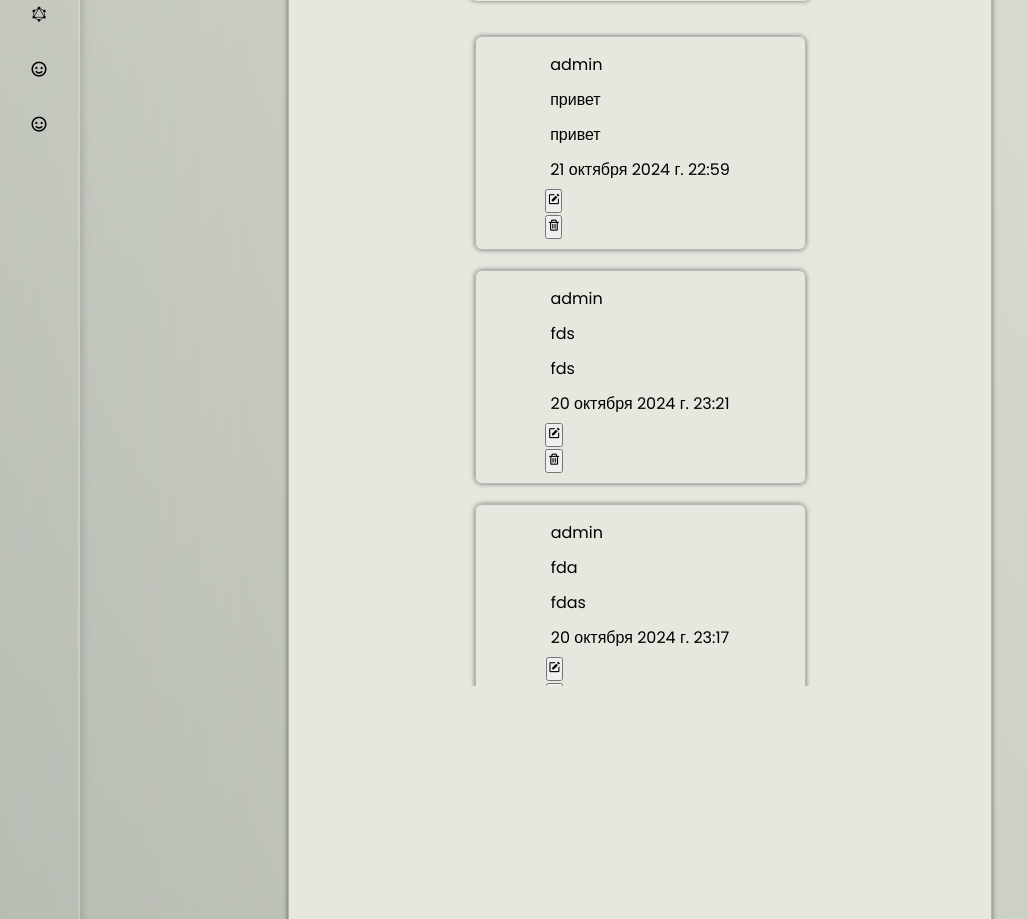
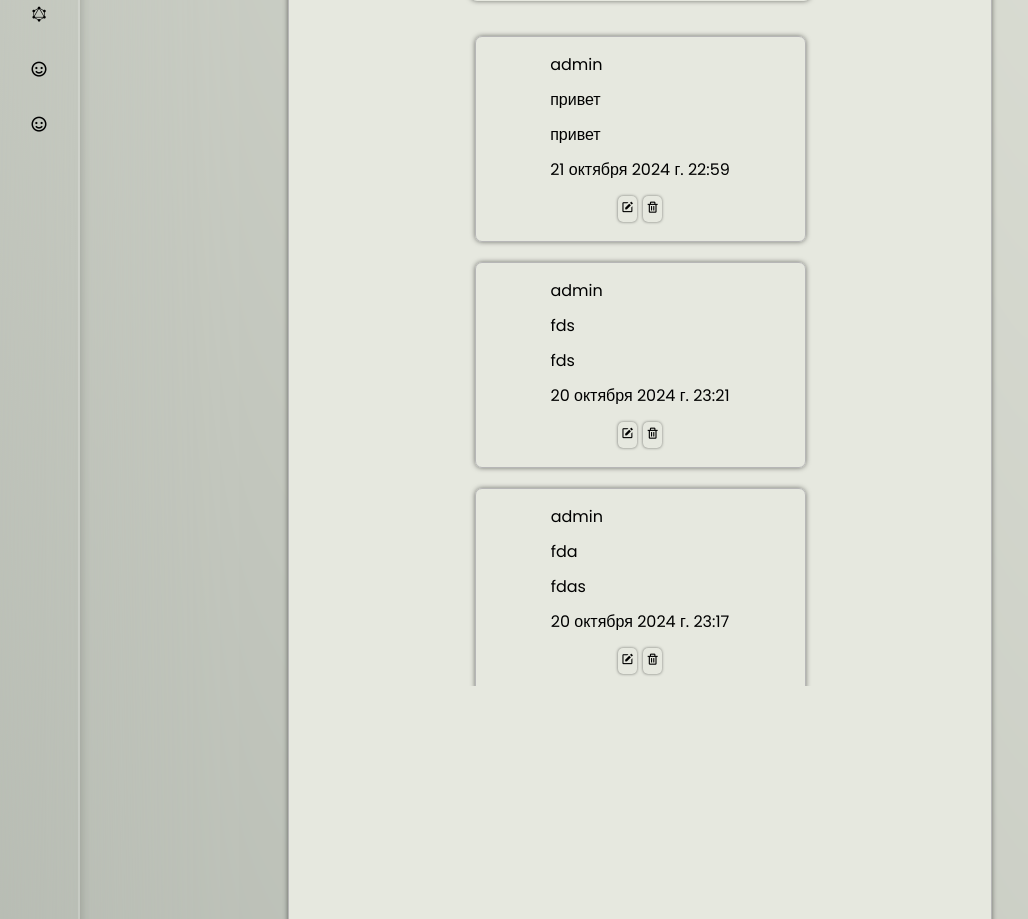
Before and after one commit to SergeyPavelev/Friends, a Django app: page /messenger/im/posts/ in a window 1280 px wide. Shown: the part 567-1486 px from the top of the page, without its empty margins (0-1028 px from the left). Run offline with Django 4.2, Linux system fonts and the light colour scheme; a user stored in the database is signed in; data comes from the database, SQL or seed files in the repository; both versions use the stored data as it was after the commit.

```diff
--- a/static/css/messages.css
+++ b/static/css/messages.css
@@ -297,6 +297,18 @@ body {
     background: none;
 }
 
+.activate-btn:hover {
+    box-shadow: -.2px .2px 4px 0px rgba(0, 0, 0, .5);
+}
+
+.message-btns {
+    display: none;
+}
+
+.message-btns.active {
+    display: flex;
+}
+
 .message-btn button {
     margin: auto 2px;
     padding: 3px;
--- a/static/css/posts.css
+++ b/static/css/posts.css
@@ -91,3 +91,24 @@
 .lists-posts p {
     margin: 5px;
 }
+
+.post-btns {
+    margin: 3px auto;
+    padding: 3px;
+    display: flex;
+    align-items: center;
+    justify-content: center;
+}
+
+.div-post-btn button {
+    margin: 3px;
+    padding: 3px;
+    border: none;
+    box-shadow: -.1px .1px 3px 0px rgba(0, 0, 0, .5);
+    border-radius: 5px;
+    background: none;
+}
+
+.div-post-btn button:hover {
+    box-shadow: -.2px .2px 4px 0px rgba(0, 0, 0, .5);
+}
--- a/static/js/posts-forms.js
+++ b/static/js/posts-forms.js
@@ -44,19 +44,21 @@ $(document).on('submit', '#PostForm', function(e){
                             <div class="div-post-date-created">
                                 <p class='post-date-created'>${date_created}</p>
                             </div>
-                            <div class="div-post-edit">
+                            <div class="post-btns">
+                                <div class="div-post-btn">
                                     <form action="" method="post">
                                         <button>
                                             <i class='bx bxs-edit'></i>
                                         </button>
                                     </form>
                                 </div>
-                            <div class="div-post-delete">
+                                <div class="div-post-btn">
                                     <form action="" method="post">
                                         <button>
                                             <i class='bx bx-trash'></i>
                                         </button>
                                     </form>
+                                </div>
                             </div>
                         </div>
                     `;
--- a/templates/posts/list_posts.html
+++ b/templates/posts/list_posts.html
@@ -33,7 +33,8 @@
                         <p class='post-date-created'>{{ post.date_created }}</p>
                     </div>
                     {% if request.user == post.author %}
-                        <div class="div-post-edit">
+                        <div class="post-btns">
+                            <div class="div-post-btn">
                                 <form action="" method="post">
                                     {% csrf_token %}
                                     <button>
@@ -41,13 +42,14 @@
                                     </button>
                                 </form>
                             </div>
-                        <div class="div-post-delete">
+                            <div class="div-post-btn">
                                 <form action="" method="post">
                                     {% csrf_token %}
                                     <button>
                                         <i class='bx bx-trash'></i>
                                     </button>
                                 </form>
+                            </div>
                         </div>
                     {% endif %}
                 </div>
```
Also changed, not shown: static/js/script-for-message-buttons.js (+10 -4 lines), templates/messenger/send_messages.html (+8 -0 lines), db.sqlite3. Lines whose indentation alone changed are shown as unchanged.
